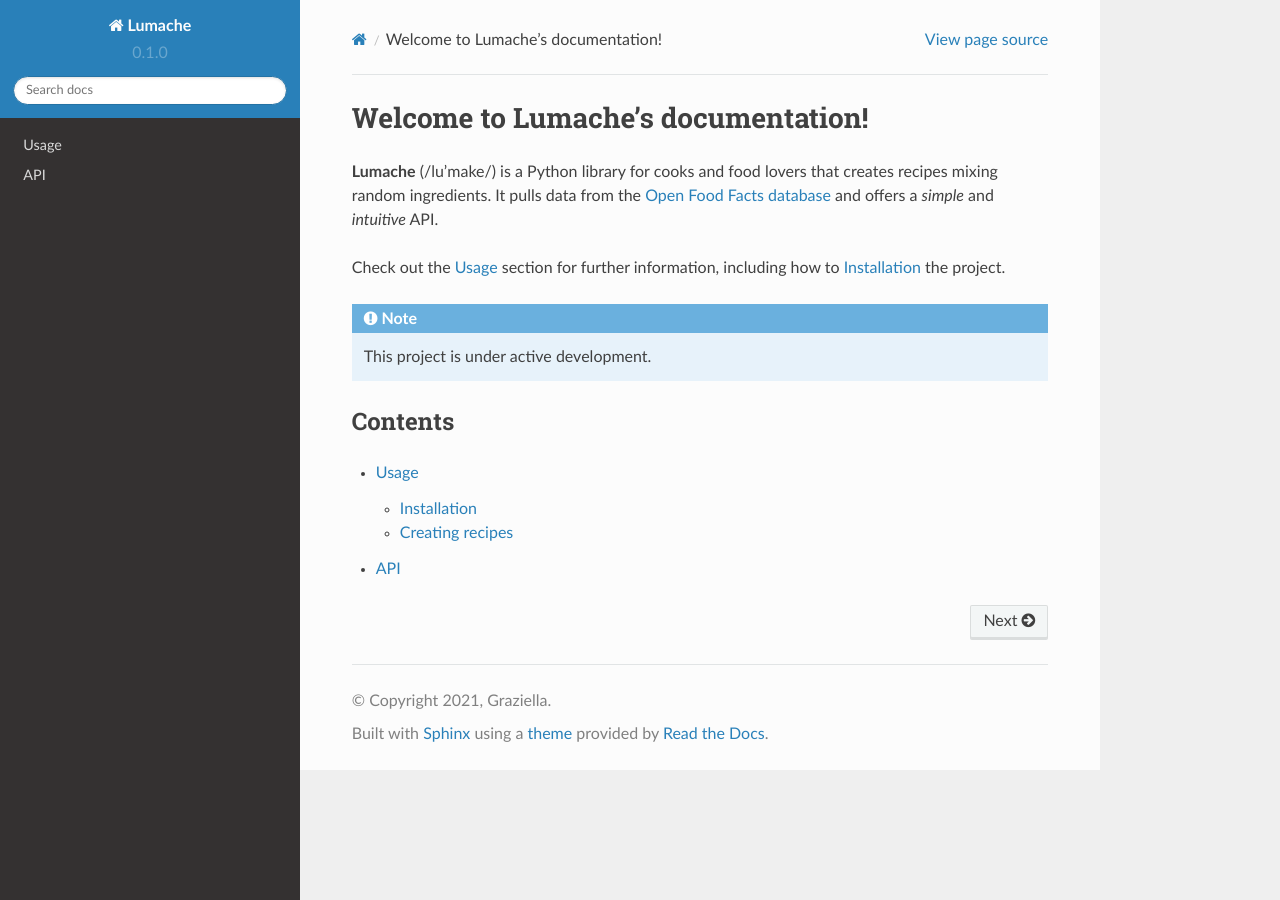
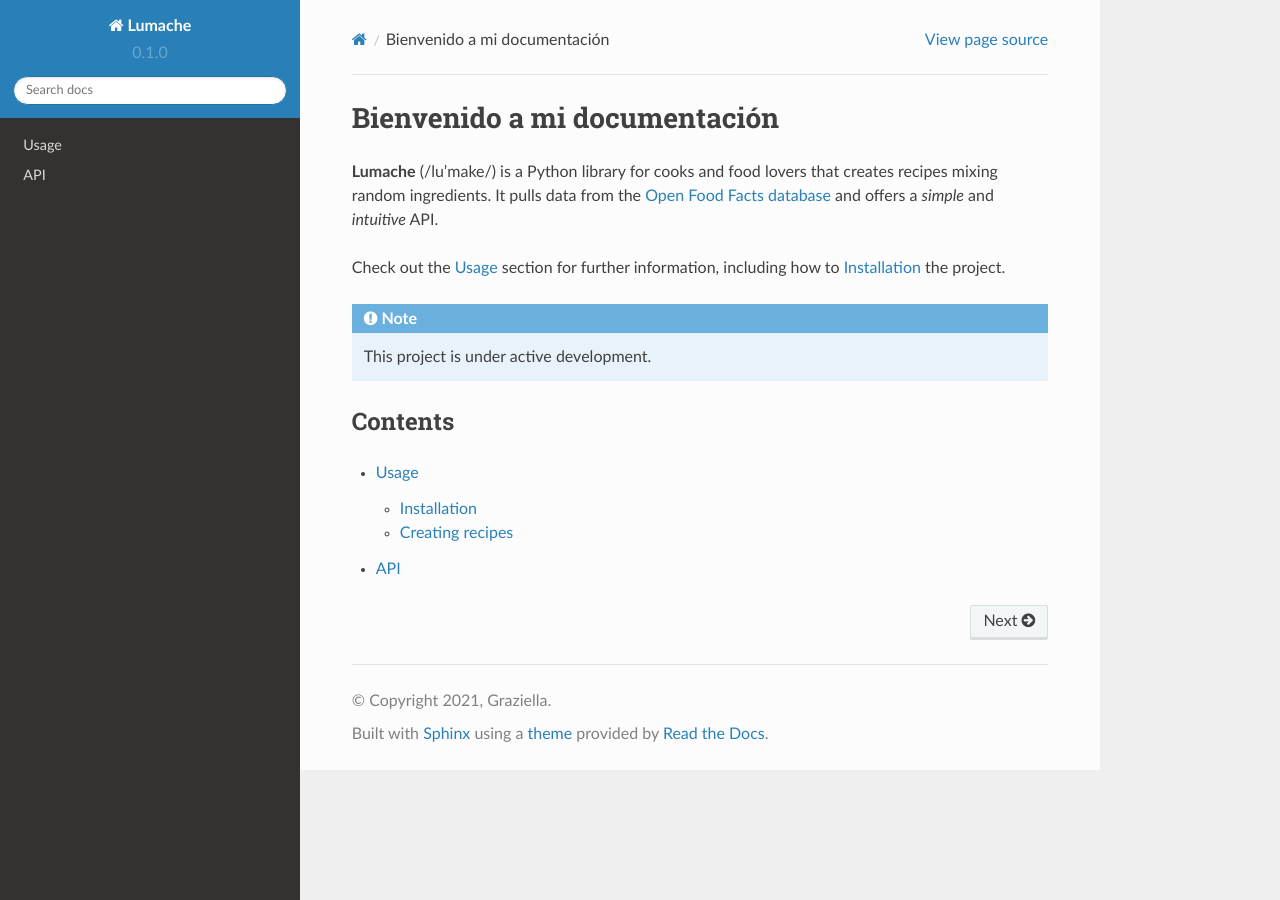
Before and after one commit to Imanol-art/Web-Cl-nica-Veterinaria, a Sphinx documentation site: the page built from docs/source/index.rst, in a window 1280 px wide. Built offline with Sphinx 7.4.7 and the Read the Docs theme 2.0.0, drawn with Linux system fonts in a browser that asks for light colours.

Commit message:
index.rst

```diff
--- a/docs/source/index.rst
+++ b/docs/source/index.rst
@@ -1,4 +1,4 @@
-Welcome to Lumache's documentation!
+Bienvenido a mi documentación
 ===================================
 
 **Lumache** (/lu'make/) is a Python library for cooks and food lovers
```
